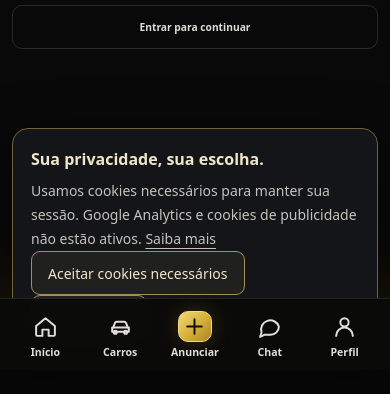
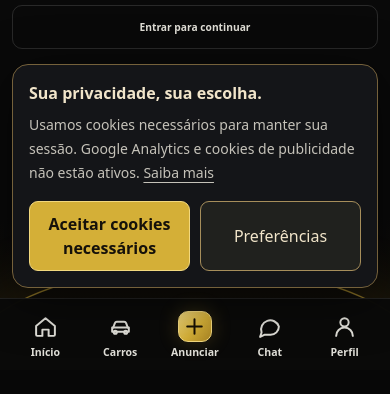
Before and after one commit to josenetoo-dev/auto-minas-frontend, a Next.js app: page /planos in a window 390 px wide. Shown: the part 474-868 px from the top of the page. Built offline with nearby package versions, Linux system fonts and the light colour scheme; no server answers.

Commit message:
fix(ui): camada de cookies acima da hotbar e remove arcos decorativos

```diff
--- a/src/app/globals.css
+++ b/src/app/globals.css
@@ -597,3 +597,82 @@ body:has(.fair-page-screen) #conteudo-principal {
     font-size: 16px !important;
   }
 }
+
+/* ---------- Correção de cookies em todos os dispositivos ---------- */
+/* O aviso deve superar a hotbar (z-index 120) e ficar legível sem bloquear
+ * os controles. A aceitação é só dos cookies necessários: opcionais desligados. */
+.cookie-banner {
+  position: fixed !important;
+  z-index: 1000 !important;
+  box-sizing: border-box;
+  isolation: isolate;
+  width: min(720px, calc(100vw - 24px));
+  max-width: 720px;
+  max-height: min(72dvh, 500px);
+  overflow-x: hidden;
+  overflow-y: auto;
+  overscroll-behavior: contain;
+  -webkit-overflow-scrolling: touch;
+  scrollbar-width: thin;
+}
+.cookie-banner-actions {
+  display: flex;
+  flex-wrap: wrap;
+  gap: 10px;
+  margin-top: 16px;
+}
+.cookie-choice-primary {
+  background: #d4af37;
+  border-color: #f2d87e;
+  color: #15110a;
+  font-weight: 800;
+}
+.cookie-choice-primary:hover { background: #f2d87e; }
+.cookie-choice { font-size: 16px; }
+.cookie-dialog {
+  z-index: 1001;
+  max-height: calc(100dvh - 32px);
+  overscroll-behavior: contain;
+}
+@media (max-width: 767px) {
+  .cookie-banner,
+  body:has(.site-global-hotbar) .cookie-banner,
+  body:has(.mobile-actions) .cookie-banner,
+  body:has(.chat-reference-screen) .cookie-banner {
+    left: 12px !important;
+    right: 12px !important;
+    bottom: calc(82px + env(safe-area-inset-bottom)) !important;
+    padding: 16px !important;
+    width: auto !important;
+    max-height: calc(100dvh - 110px - env(safe-area-inset-bottom)) !important;
+  }
+  body:not(:has(.site-global-hotbar)) .cookie-banner {
+    bottom: calc(12px + env(safe-area-inset-bottom)) !important;
+    max-height: calc(100dvh - 28px - env(safe-area-inset-bottom)) !important;
+  }
+  .cookie-banner-actions .cookie-choice { flex: 1 1 160px; }
+}
+@media (max-height: 540px) and (max-width: 767px) {
+  .cookie-banner,
+  body:has(.site-global-hotbar) .cookie-banner {
+    bottom: calc(74px + env(safe-area-inset-bottom)) !important;
+    max-height: calc(100dvh - 80px - env(safe-area-inset-bottom)) !important;
+  }
+}
+
+/* Arcos dourados são puramente decorativos, não elementos de interação.
+ * Mantêm-se o dourado nas ações, badges, separadores e ícones de segurança. */
+.home-reference-glow,
+.auth-reference-glow,
+.flow-bottom-glow,
+.my-ads-bottom-glow,
+.account-reference-glow,
+.ad-management-bottom-glow,
+.plan-intent-glow,
+.verification-reference-glow {
+  display: none !important;
+}
+.auth-reference-car::before {
+  display: none !important;
+  content: none !important;
+}
```
